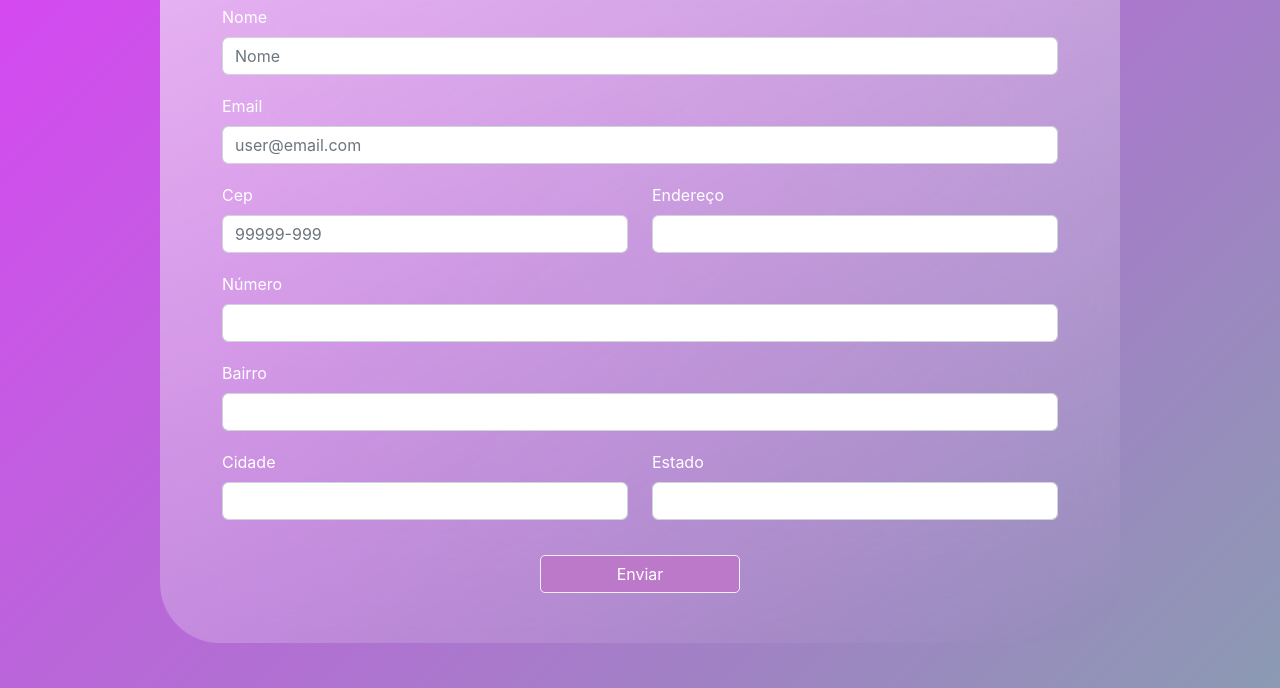
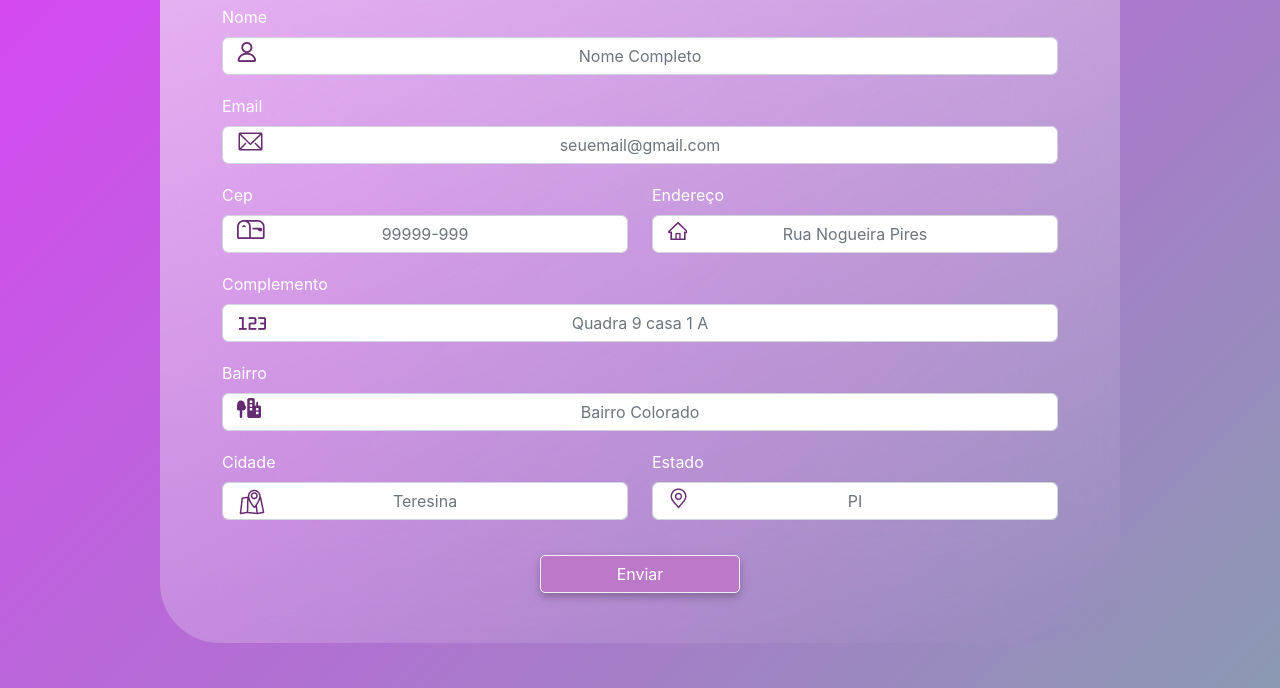
Before and after one commit to hannagabyy/viacep-api-javascript, a plain HTML site: page index.html in a window 1280 px wide. Shown: the part 140-828 px from the top of the page. Drawn offline with nearby package versions, Linux system fonts and the light colour scheme; a web font is replaced by a local one.

Commit message:
finalizando a modificação de front

```diff
--- a/css/style.css
+++ b/css/style.css
@@ -32,9 +32,25 @@ body{
 }
 
 .inputs{
+    /* position: absolute;  */
     margin-bottom: 19px;
-    color:#9B7E7E;;
+    color:#9B7E7E;
+    padding: 10px;
+    text-align: center;
 }
+
+.icones-input{
+    display: block;
+    justify-content: center;
+}
+.icones-input img{
+    position: absolute;
+    align-items: center;
+    justify-content: center;
+    margin: 5px;
+    margin-left: 15px;
+}
+
 #botao-enviar{
     display: flex;
     text-align: center;
@@ -43,5 +59,7 @@ body{
     margin: auto;
     background-color: #BD79C9;
     border-radius: 5px;
-    border: 1px solid #F0F1F5;;
+    border: 1px solid #F0F1F5;
+    filter: drop-shadow(0px 4px 4px rgba(0, 0, 0, 0.25));
+
 }
--- a/index.html
+++ b/index.html
@@ -5,8 +5,7 @@
     <meta http-equiv="X-UA-Compatible" content="IE=edge">
     <meta name="viewport" content="width=device-width, initial-scale=1.0">
     <link rel="stylesheet" href="./css/style.css">
-
-    <!-- CSS only -->
+    <script src="https://kit.fontawesome.com/50cab0d7de.js" crossorigin="anonymous"></script>
     <link href="https://cdn.jsdelivr.net/npm/bootstrap@5.2.0-beta1/dist/css/bootstrap.min.css" rel="stylesheet" integrity="sha384-0evHe/X+R7YkIZDRvuzKMRqM+OrBnVFBL6DOitfPri4tjfHxaWutUpFmBp4vmVor" crossorigin="anonymous">
     <!-- JavaScript Bundle with Popper -->
     <!-- <script src="https://cdn.jsdelivr.net/npm/bootstrap@5.2.0-beta1/dist/js/bootstrap.bundle.min.js" integrity="sha384-pprn3073KE6tl6bjs2QrFaJGz5/SUsLqktiwsUTF55Jfv3qYSDhgCecCxMW52nD2" crossorigin="anonymous"></script> -->
@@ -20,41 +19,68 @@
 
         <h2 id ="titulo-formulario" class="h5 mx-auto mt-4" style="width: 400px;">Formulário de cadastro</h2>
         <form action="">
-
             <div class="form container-md">
                 <div class="mb-3">
+
                     <label for="nome" class="form-label">Nome</label>
-                    <input class="inputs form-control" type="text" id="nome" placeholder="Nome">
+                    <div class="icones-input">
+                        <img src="./imagens/nome.png" alt="">
+                        <input class="inputs form-control" type="text" id="nome" placeholder="Nome Completo">
+                    </div>
 
                     <label class="form-label" for="email">Email</label>
-                    <input class="inputs form-control" type="email" id="email" placeholder="user@email.com">
+                    <div class="icones-input">
+                        <img src="./imagens/email.png" alt="">
+                        <input class="inputs form-control" type="email" id="email" placeholder="seuemail@gmail.com">
+                    </div>
 
                     <div class="row">
                         <div class="col">
                             <label class="form-label" for="cep">Cep</label>
-                            <input class="inputs form-control" type="text" id="cep" placeholder="99999-999">
+                            <div class="icones-input">
+                                <img src="./imagens/cep.png" alt="">
+                                <input class="inputs form-control" type="text" id="cep" placeholder="99999-999">
+                            </div>
+
                         </div>
+
                         <div class="col">
                             <label  class="form-label" for="endereco">Endereço</label>
-                            <input class="v form-control" type="text" id="endereco">
+                            <div class="icones-input">
+                                <img src="./imagens/endereco.png" alt="">
+                                <input class="inputs form-control" type="text" id="endereco" placeholder="Rua Nogueira Pires">
+                            </div>
                         </div>
                     </div>
 
-
-                    <label class="form-label" for="numero">Número</label>
-                    <input class="inputs form-control" type="text" id="numero">
+                    <label class="form-label" for="numero">Complemento</label>
+                    <div class="icones-input">
+                        <img src="./imagens/complemento.png" alt="">
+                        <input class="inputs form-control" type="text" id="numero" placeholder="Quadra 9 casa 1 A">
+                    </div>
 
                     <label class="form-label" for="bairro">Bairro</label>
-                    <input class="inputs form-control" type="text" id="bairro">
+                    <div class="icones-input">
+                        <img src="./imagens/bairro.png" alt="">
+                        <input class="inputs form-control" type="text" id="bairro" placeholder="Bairro Colorado">
+                    </div>
+
+
                     <div class="row">
                         <div class="col">
                             <label  class="form-label" for="cidade">Cidade</label>
-                            <input class="inputs form-control" type="text" id="cidade">
+                                <div class="icones-input">
+                                    <img src="./imagens/cidade.png" alt="">
+                                    <input class="inputs form-control" type="text" id="cidade" placeholder="Teresina">
+                                </div>
                         </div>
 
                         <div class="col">
                             <label class="form-label" for="estado">Estado</label>
-                            <input class="inputs form-control" type="text" id="estado">
+                                <div class="icones-input">
+                                    <img src="./imagens/estado.png" alt="">
+                                    <input class="inputs form-control" type="text" id="estado" placeholder="PI">
+                                </div>
                         </div>
                     </div>
                 </div>
```
Also changed, not shown: imagens/bairro.png (added), imagens/cep.png (added), imagens/cidade.png (added), imagens/complemento.png (added), imagens/email.png (added), imagens/endereco.png (added), imagens/estado.png (added), imagens/nome.png (added).
